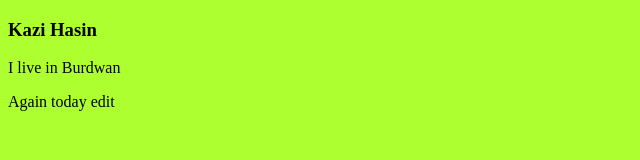
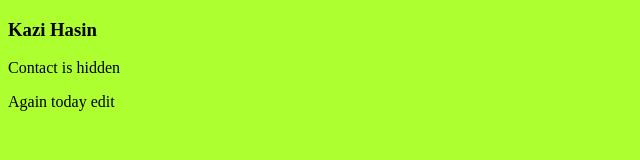
Before and after one commit to KaziHasin/MyDemo, a plain HTML site: page index.html in a window 1280 px wide. Shown: the full height of the page, 0-640 px from the left. Drawn offline with Linux system fonts and the light colour scheme.

Commit message:
copy is done

```diff
--- a/index.html
+++ b/index.html
@@ -8,7 +8,7 @@
 </head>
 <body>
 <h3>Kazi Hasin</h3>
-<p>I live in Burdwan</p>
+<p>Contact is hidden</p>
 <p>Again today edit</p>
 </body>
 </html>
```
